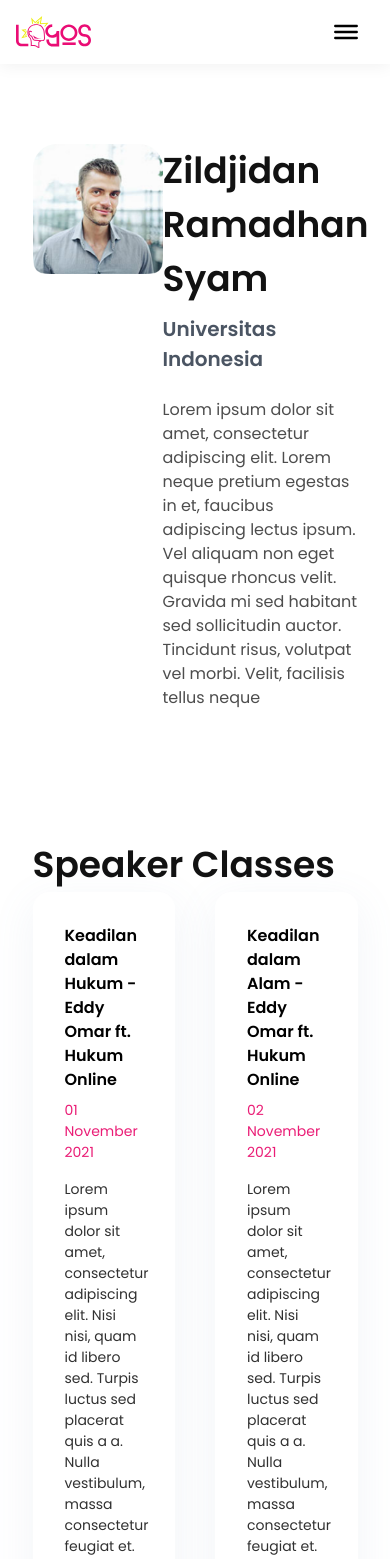
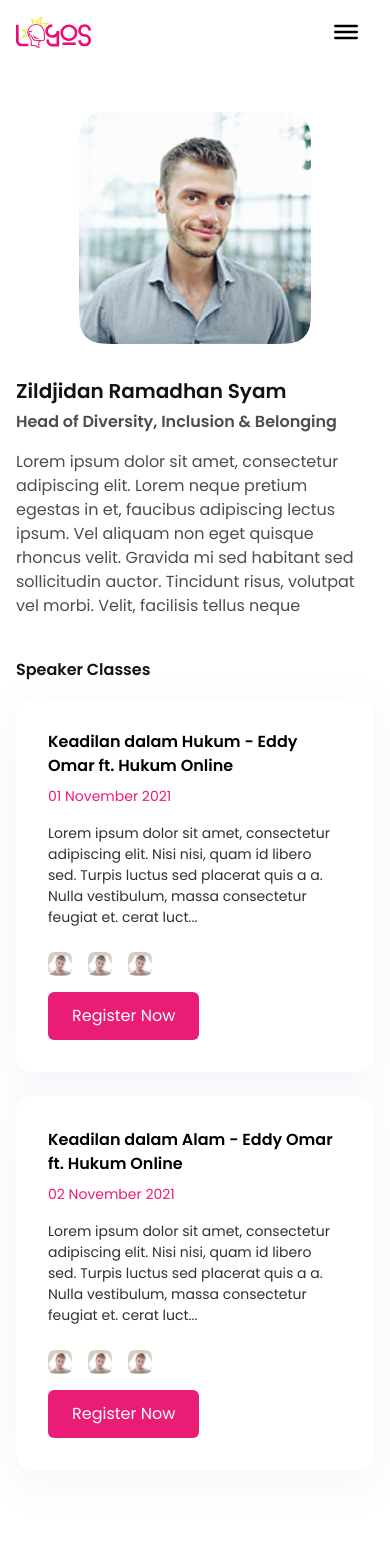
Before and after one commit to logos-engineer/logos-fest, a Next.js app: page /speakers/agus-wahyudi in a window 390 px wide. Shown: the top 1559 px of the page. Built offline with nearby package versions, Linux system fonts and the light colour scheme.

Commit message:
add speaker detail mobile

```diff
--- a/package.json
+++ b/package.json
@@ -3,7 +3,7 @@
   "version": "0.1.0",
   "private": true,
   "scripts": {
-    "dev": "next dev --port $PORT",
+    "dev": "next dev ",
     "build": "next build",
     "start": "next start"
   },
--- a/src/components/Layout/Header.js
+++ b/src/components/Layout/Header.js
@@ -1,14 +1,35 @@
+import clsx from 'clsx'
 import { useRouter } from 'next/dist/client/router'
 import Link from 'next/link'
+import { useEffect, useState } from 'react'
 import DesktopListAndButton from './Header/DesktopListAndButton'
 import MobileListAndButton from './Header/MobileListAndButton'
 
 const Header = () => {
   const route = useRouter()
+  const [onTop, setOnTop] = useState(true)
+
+  const handleScroll = () => {
+    if (onTop !== (window.pageYOffset === 0)) {
+      setOnTop(window.pageYOffset === 0)
+    }
+  }
+
+  useEffect(() => {
+    window.addEventListener('scroll', handleScroll)
+    return () => {
+      window.removeEventListener('scroll', handleScroll)
+    }
+  })
 
   return (
     <>
-      <header className="fixed z-30 left-0 right-0 top-0 py-4 w-screen bg-white shadow-navbar">
+      <header
+        className={clsx(
+          'fixed z-30 left-0 right-0 top-0 py-4 w-screen bg-white transition-all',
+          !onTop && 'shadow-navbar'
+        )}
+      >
         <nav className="flex items-center justify-between mx-auto px-4 max-w-screen-xl lg:px-0">
           <Link passHref href="/">
             <a
--- a/src/components/SpeakerDetail/SpeakerClass.js
+++ b/src/components/SpeakerDetail/SpeakerClass.js
@@ -4,12 +4,12 @@ import CardSchedule from '@/components/Homepage/Common/CardSchedule'
 
 export default function SpeakerClass({ listClass }) {
   return (
-    <section id="speaker-class">
+    <section id="speaker-class" className="px-4 lg:px-0">
       <Grid>
-        <h1 className="col-span-11 col-start-2 mt-32 text-black-primary text-3xl font-semibold">
+        <h1 className="col-span-full mt-10 text-black-primary text-base font-semibold lg:col-span-11 lg:col-start-2 lg:mt-32 lg:text-3xl">
           Speaker Classes
         </h1>
-        <div className="grid gap-10 col-span-10 col-start-2 grid-cols-2">
+        <div className="grid gap-6 col-span-full mt-4 sm:col-span-10 sm:col-start-2 lg:gap-10 lg:grid-cols-2 lg:mt-0">
           {listClass.map((list) => (
             <div className="col-span-1">
               <CardSchedule
--- a/src/components/SpeakerDetail/SpeakerInfo.js
+++ b/src/components/SpeakerDetail/SpeakerInfo.js
@@ -4,22 +4,26 @@ import Image from 'next/image'
 
 export default function SpeakerInfo({ photo, name, univ, desc }) {
   return (
-    <section id="speaker-info">
-      <Grid className="mt-36">
-        <div className="h-[380px] block col-span-4 col-start-2 rounded-3xl overflow-hidden">
+    <section id="speaker-info" className="px-4 lg:px-0">
+      <Grid className="mt-28 lg:mt-36">
+        <div className="h-[232px] w-[232px] sm:w-[300px] sm:h-[300px] lg:h-[380px] block col-span-full mx-auto rounded-3xl overflow-hidden lg:col-span-4 lg:col-start-2 lg:mx-0 lg:w-full">
           <Image
             src={photo}
             width={380}
             height={380}
             layout="responsive"
-            placeholder="empty"
+            placeholder="blur"
+            blurDataURL={photo}
+            alt={name}
           />
         </div>
-        <div className="flex flex-col col-span-6 col-start-6 justify-center">
-          <h1 className="mb-2 text-black-primary text-3xl font-semibold">
+        <div className="flex flex-col col-span-full justify-center mt-8 lg:col-span-6 lg:col-start-6 lg:mt-0">
+          <h1 className="mb-1 text-black-primary text-lg font-semibold lg:mb-2 lg:text-3xl">
             {name}
           </h1>
-          <h2 className="mb-6 text-gray-600 text-lg font-semibold">{univ}</h2>
+          <h2 className="mb-4 text-black-primary text-opacity-75 text-base font-semibold lg:mb-6 lg:text-lg">
+            {univ}
+          </h2>
           <p className="text-black-primary text-opacity-75">
             {desc ||
               `Lorem ipsum dolor sit amet, consectetur adipiscing elit. Lorem neque
--- a/src/pages/speakers/[name].js
+++ b/src/pages/speakers/[name].js
@@ -3,10 +3,9 @@ import React from 'react'
 import listSchedule from '@/data/listSchedule'
 import SpeakerInfo from '@/components/SpeakerDetail/SpeakerInfo'
 import SpeakerClass from '@/components/SpeakerDetail/SpeakerClass'
-import Head from "next/head"
+import Head from 'next/head'
 
 export default function SpeakerDetail() {
-
   return (
     <>
       <Head>
@@ -16,7 +15,7 @@ export default function SpeakerDetail() {
         <SpeakerInfo
           photo="/img/speaker/person-2.png"
           name="Zildjidan Ramadhan Syam"
-        univ="Universitas Indonesia"
+          univ="Head of Diversity, Inclusion & Belonging "
         />
         <SpeakerClass listClass={listSchedule[0].schedule} />
       </Layout>
--- a/styles/tailwind.css
+++ b/styles/tailwind.css
@@ -7,6 +7,7 @@
   html,
   body {
     @apply text-black-body font-poppins;
+    scroll-behavior: smooth;
   }
   p {
     @apply leading-normal;
```
Lines whose indentation alone changed are shown as unchanged.
